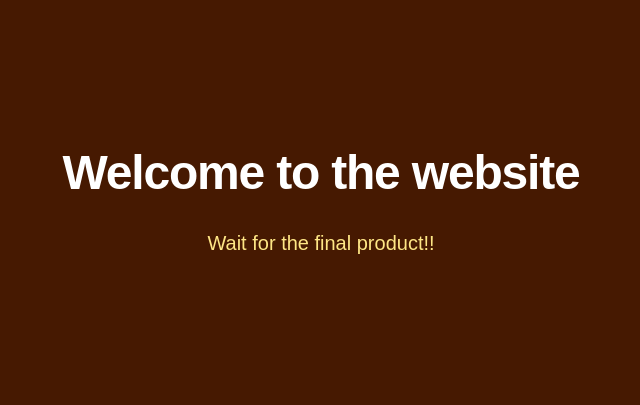
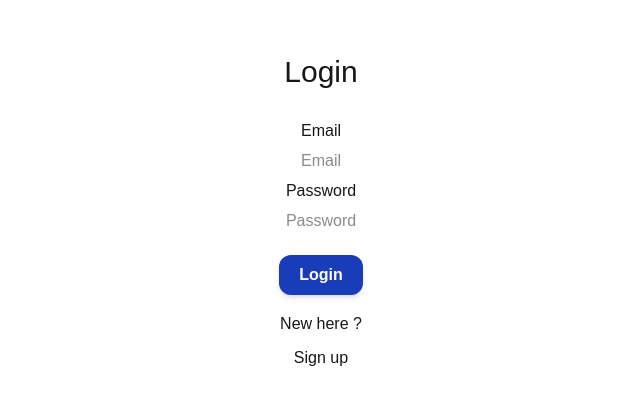
Before and after one commit to aryanghugare/Auth-Next-js, a Next.js app: page /login in a window 1280 px wide. Shown: the part 197-602 px from the top of the page, without its empty margins (319-959 px from the left). Built offline with nearby package versions, Linux system fonts and the light colour scheme.

Commit message:
feat(auth): implement login and signup pages with form handling

```diff
--- a/app/login/page.tsx
+++ b/app/login/page.tsx
@@ -1,12 +1,62 @@
+"use client";
+import Link from "next/link";
+import React from "react";
+import { useRouter } from "next/navigation";
+import { Axios } from "axios";
+import { useState } from "react";
+
 export default function LoginPage(){
+let [user , setUser]= useState({
+email : "",
+password : "",
+
+});
+
+const onLogin = async () => {
+
+} // This method will talk with the database
+
 return (
-<div className="min-h-screen flex flex-col items-center justify-center gap-6 bg-amber-950 p-8">
-<h1 className="max-w-3xl w-full text-4xl sm:text-5xl font-extrabold text-white text-center tracking-tight">Welcome to the website </h1>
+<div className="min-h-screen flex flex-col items-center justify-center px-4 py-12 ">
+  <h1 className="text-3xl m-7" >Login </h1>
+<hr />
 
-<h3 className="mt-2 text-lg sm:text-xl text-amber-200 text-center">Wait for the final product!!</h3>
+
+
+<label htmlFor="email"> Email</label>
+<input
+ type="text"
+ id='email'
+className=" border-2 border-white p-1 rounded-lg text-center  "
+value={user.email}
+onChange={(e)=> setUser({...user,email : e.target.value})}
+placeholder="Email"
+/>
+
+
+<label htmlFor="password"> Password</label>
+<input
+ type="password"
+ id='password'
+className=" border-2 border-white p-1 rounded-lg text-center  "
+value={user.password}
+onChange={(e)=> setUser({...user,password : e.target.value})}
+placeholder="Password"
+/>
+<button
+className="m-4 px-5 py-2 rounded-xl bg-blue-800 text-white font-semibold shadow-md hover:bg-amber-600 active:scale-95 transform transition duration-150 ease-in-out disabled:opacity-50 disabled:cursor-not-allowed focus:outline-none   "
+onClick={onLogin}
+
+>
+Login
+</button>
+<hr />
+<h3>New here ?</h3>
+<Link className="border-2 m-2 border-white px-8 rounded-lg" href="/signup">Sign up </Link>
+
+
+
 </div>
 
 )
-
-
 }
--- /dev/null
+++ b/app/profile/[id]/page.tsx
@@ -0,0 +1,17 @@
+import React from 'react'
+
+
+export default async function UserProfilePage({params}: any ) {
+ const { id } = await params
+  return (
+    <div className='flex flex-col min-h-screen items-center justify-center px-4 py-12 '>
+
+        <h1 className='text-3xl m-7 text-center'>Profile Page</h1>
+    <hr />
+        <span className='text-center'>Welcome to your profile!</span>
+<span className='text-center flex  '>Your ID is : {id}</span>
+
+
+</div>
+  )
+}
--- /dev/null
+++ b/app/profile/page.tsx
@@ -0,0 +1,14 @@
+import React from 'react'
+
+export default function ProfilePage() {
+  return (
+    <div className='flex flex-col min-h-screen items-center justify-center px-4 py-12 '>
+
+        <h1 className='text-3xl m-7 text-center'>Profile Page</h1>
+    <hr />
+        <p className='text-center'>Welcome to your profile!</p>
+
+
+</div>
+  )
+}
--- a/app/signup/page.tsx
+++ b/app/signup/page.tsx
@@ -2,13 +2,68 @@
 import Link from "next/link";
 import React from "react";
 import { useRouter } from "next/navigation";
+import { Axios } from "axios";
+import { useState } from "react";
 
 export default function SignUpPage(){
+let [user , setUser]= useState({
+email : "",
+password : "",
+username : "",
+});
+
+const onSignup = async () => {
+
+} // This method will talk with the database
+
+return (
+<div className="min-h-screen flex flex-col items-center justify-center px-4 py-12 ">
+  <h1 className="text-3xl m-7" >Sign up</h1>
+<hr />
 
 
-return (
-<div className="min-h-screen flex items-center justify-center  from-amber-900 via-amber-950 to-black p-8">
-  <h1 className="text-3xl sm:text-5xl font-extrabold text-amber-100 text-center tracking-tight drop-shadow-[0_10px_30px_rgba(0,0,0,0.6)]">Login Here !!!</h1>
+<label htmlFor="username"> Username</label>
+<input
+ type="text"
+ id='username'
+className=" border-2 border-white p-1 rounded-lg text-center  "
+value={user.username}
+onChange={(e)=> setUser({...user,username : e.target.value})}
+placeholder="Username"
+/>
+
+<label htmlFor="email"> Email</label>
+<input
+ type="text"
+ id='email'
+className=" border-2 border-white p-1 rounded-lg text-center  "
+value={user.email}
+onChange={(e)=> setUser({...user,email : e.target.value})}
+placeholder="Email"
+/>
+
+<label htmlFor="password"> Username</label>
+<input
+ type="password"
+ id='password'
+className=" border-2 border-white p-1 rounded-lg text-center  "
+value={user.password}
+onChange={(e)=> setUser({...user,password : e.target.value})}
+placeholder="Password"
+/>
+<button
+className="m-4 px-5 py-2 rounded-xl bg-blue-800 text-white font-semibold shadow-md hover:bg-amber-600 active:scale-95 transform transition duration-150 ease-in-out disabled:opacity-50 disabled:cursor-not-allowed focus:outline-none   "
+onClick={onSignup}
+
+>
+Sign up here!!!
+</button>
+<hr />
+<h3>Already a user ?</h3>
+<Link className="border-2 m-2 border-white px-8 rounded-lg" href="/login">Login</Link>
+
+
+
 </div>
 
 )
```
